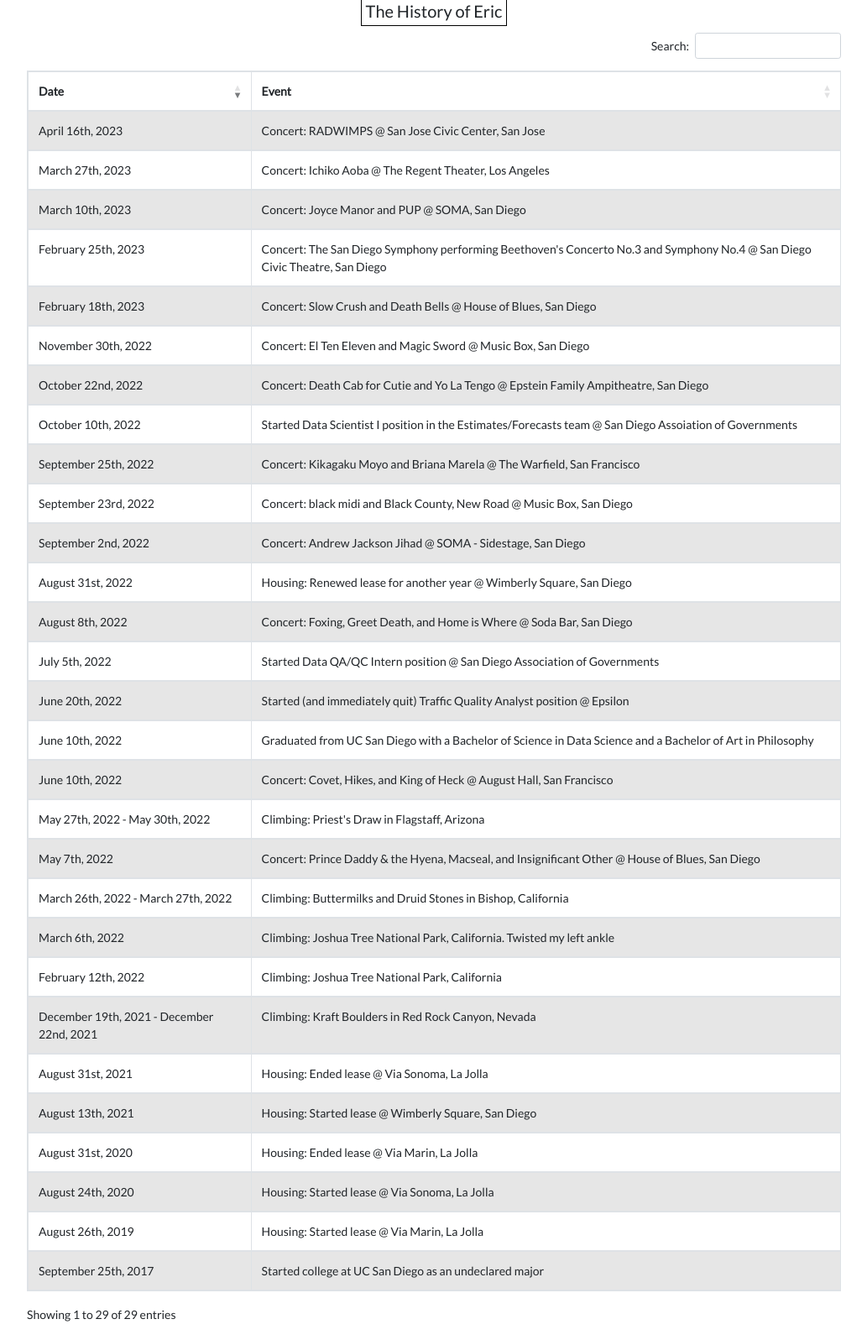
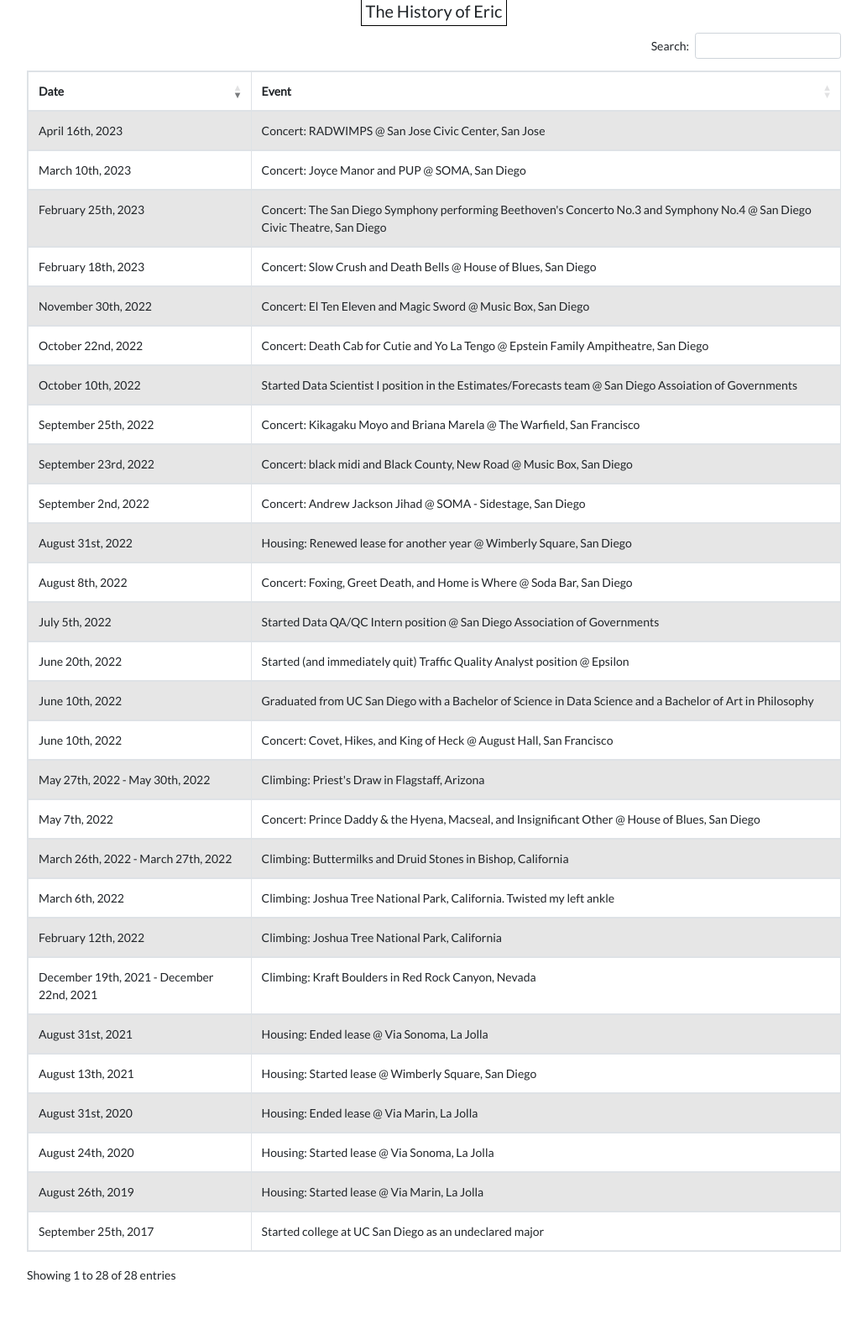
Before and after one commit to twigtheoracle/twigtheoracle.com, a Django app: page /projects/timeline in a window 1280 px wide. Shown: the part 264-1860 px from the top of the page at 84% size, without its empty margins (123-1156 px from the left). After the commit the page ends 1791 px from the top, so only its background shows below. Run offline with Django 3.2, Linux system fonts and the light colour scheme; some libraries are stand-ins or nearby versions.

Commit message:
Update timeline.html

```diff
--- a/website/mysite/templates/projects/timeline.html
+++ b/website/mysite/templates/projects/timeline.html
@@ -45,10 +45,6 @@
                 <tr>
                     <td><span>20230416</span>April 16th, 2023</td>
                     <td>Concert: RADWIMPS @ San Jose Civic Center, San Jose</td>
-                </tr>
-                <tr>
-                    <td><span>20230327</span>March 27th, 2023</td>
-                    <td>Concert: Ichiko Aoba @ The Regent Theater, Los Angeles</td>
                 </tr>
                 <tr>
                     <td><span>20230310</span>March 10th, 2023</td>
```
